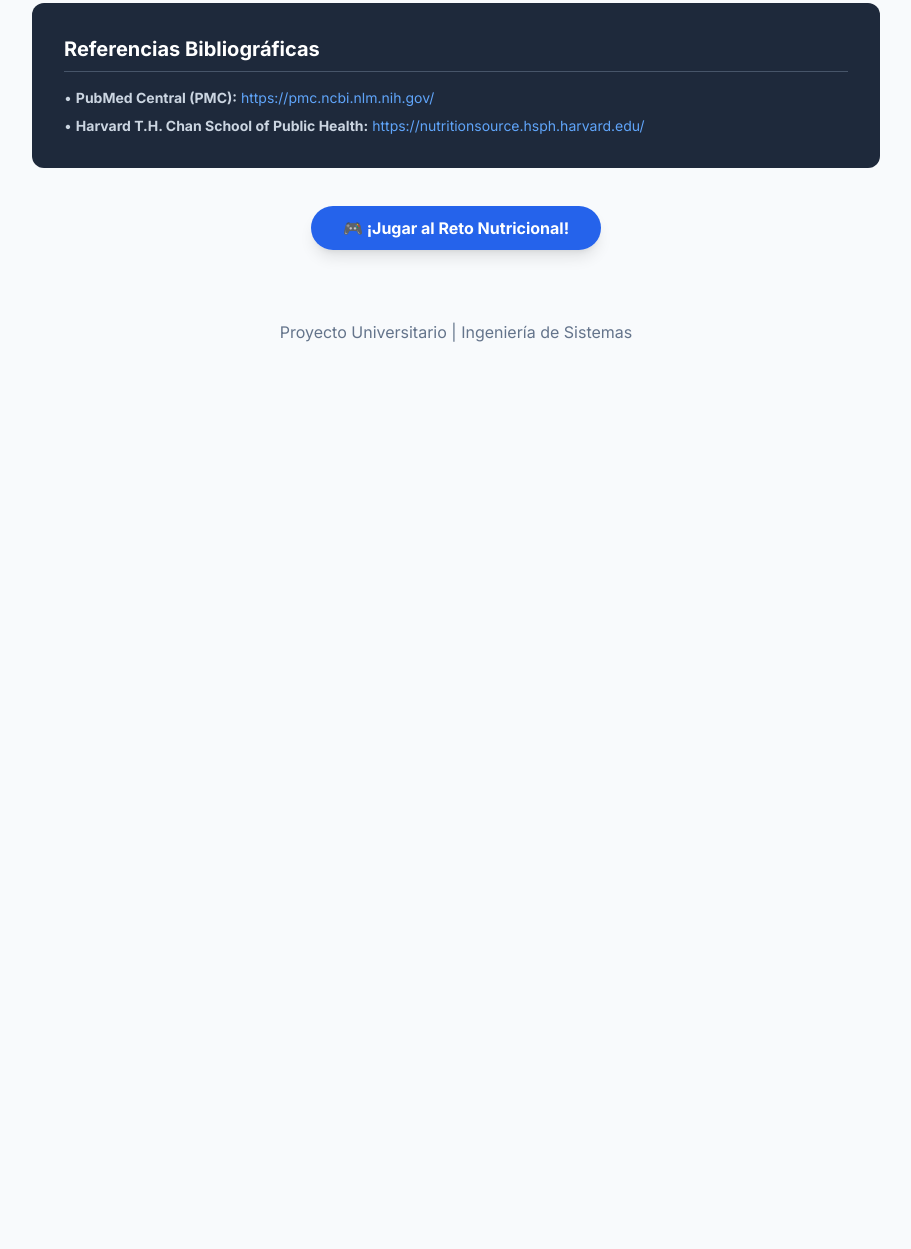
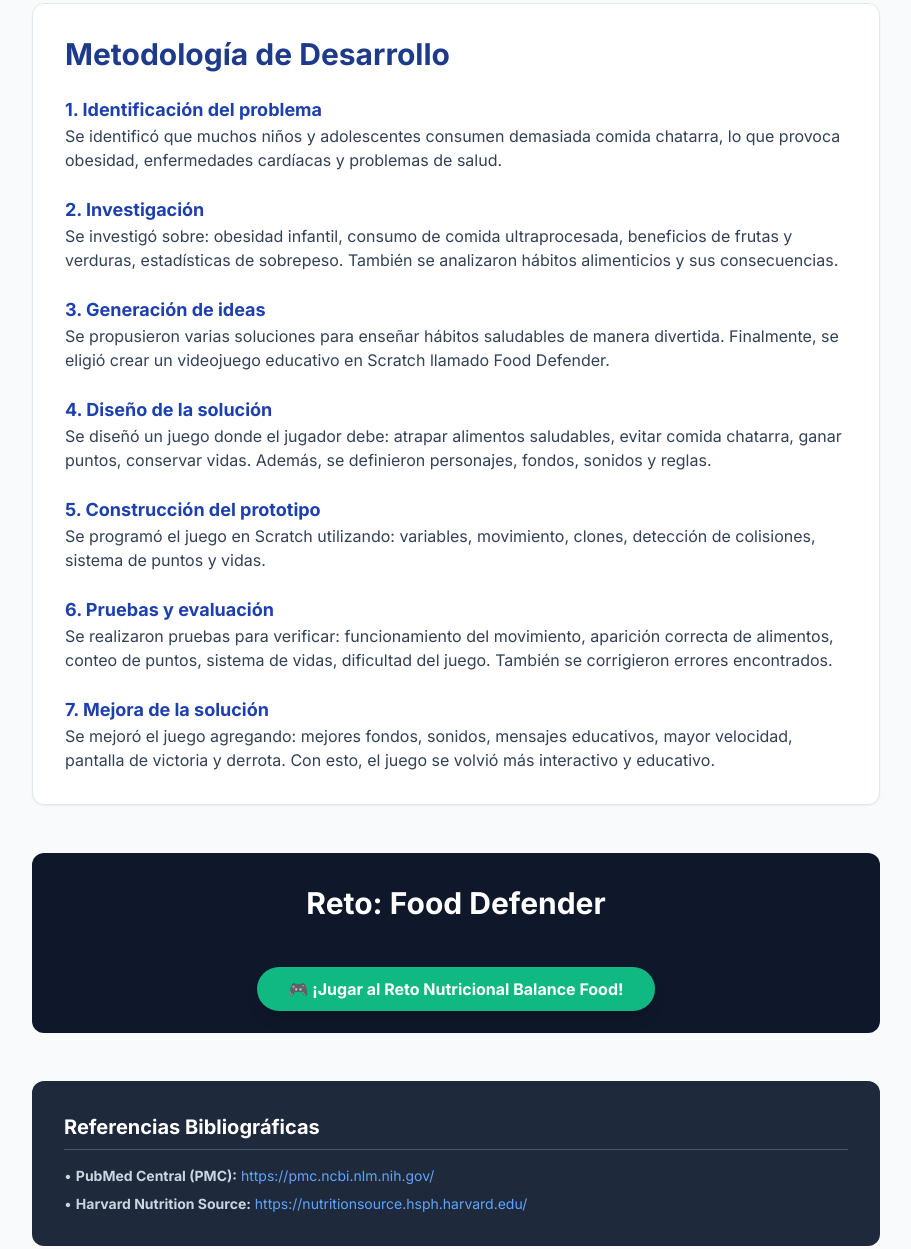
Before and after one commit to juanpablolatorre/web, a plain HTML site: page index.html in a window 1280 px wide. Shown: the part 1852-3101 px from the top of the page, without its empty margins (184-1095 px from the left). Before the commit the page ends 2228 px from the top, so only its background shows below. Drawn offline with nearby package versions, Linux system fonts and the light colour scheme.

Commit message:
index.html

```diff
--- a/index.html
+++ b/index.html
@@ -31,26 +31,43 @@
         <section class="bg-white p-8 rounded-xl shadow-sm border border-slate-200">
             <h2 class="text-2xl font-bold mb-4 text-red-700">3. La Crisis de la Obesidad</h2>
             <p class="leading-relaxed mb-6">En 2026, el 43% de los adultos tiene sobrepeso y el 16% obesidad. En jóvenes, cerca del 20% de los niños entre 5 y 19 años están afectados, con más de 160 millones de jóvenes en el mundo viviendo con obesidad. El consumo de ultraprocesados ha generado que el 60% de los niños con sobrepeso presenten al menos un factor de riesgo cardiovascular. La obesidad infantil crece más rápido que la desnutrición, exigiendo un cambio hacia alimentos naturales y actividad física.</p>
-            <img src="WhatsApp Image 2026-05-26 at 8.16.55 PM.jpeg" alt="Estadísticas de obesidad y salud alimentaria 2026" class="max-w-lg mx-auto rounded-lg shadow-md border border-slate-100">
+            <img src="WhatsApp Image 2026-05-26 at 8.16.55 PM.jpeg" alt="Estadísticas de obesidad 2026" class="max-w-lg mx-auto rounded-lg shadow-md border border-slate-100">
+        </section>
+
+        <section class="bg-white p-8 rounded-xl shadow-sm border border-slate-200">
+            <h2 class="text-3xl font-bold mb-6 text-blue-900">Metodología de Desarrollo</h2>
+            <div class="space-y-6 text-slate-700">
+                <div><h3 class="font-bold text-lg text-blue-800">1. Identificación del problema</h3><p>Se identificó que muchos niños y adolescentes consumen demasiada comida chatarra, lo que provoca obesidad, enfermedades cardíacas y problemas de salud.</p></div>
+                <div><h3 class="font-bold text-lg text-blue-800">2. Investigación</h3><p>Se investigó sobre: obesidad infantil, consumo de comida ultraprocesada, beneficios de frutas y verduras, estadísticas de sobrepeso. También se analizaron hábitos alimenticios y sus consecuencias.</p></div>
+                <div><h3 class="font-bold text-lg text-blue-800">3. Generación de ideas</h3><p>Se propusieron varias soluciones para enseñar hábitos saludables de manera divertida. Finalmente, se eligió crear un videojuego educativo en Scratch llamado Food Defender.</p></div>
+                <div><h3 class="font-bold text-lg text-blue-800">4. Diseño de la solución</h3><p>Se diseñó un juego donde el jugador debe: atrapar alimentos saludables, evitar comida chatarra, ganar puntos, conservar vidas. Además, se definieron personajes, fondos, sonidos y reglas.</p></div>
+                <div><h3 class="font-bold text-lg text-blue-800">5. Construcción del prototipo</h3><p>Se programó el juego en Scratch utilizando: variables, movimiento, clones, detección de colisiones, sistema de puntos y vidas.</p></div>
+                <div><h3 class="font-bold text-lg text-blue-800">6. Pruebas y evaluación</h3><p>Se realizaron pruebas para verificar: funcionamiento del movimiento, aparición correcta de alimentos, conteo de puntos, sistema de vidas, dificultad del juego. También se corrigieron errores encontrados.</p></div>
+                <div><h3 class="font-bold text-lg text-blue-800">7. Mejora de la solución</h3><p>Se mejoró el juego agregando: mejores fondos, sonidos, mensajes educativos, mayor velocidad, pantalla de victoria y derrota. Con esto, el juego se volvió más interactivo y educativo.</p></div>
+            </div>
+        </section>
+
+        <section id="juego-section" class="bg-slate-900 p-8 rounded-xl text-center text-white">
+            <h2 class="text-3xl font-bold mb-6">Reto: Food Defender</h2>
+            <div id="gameContainer" class="flex justify-center">            </div>
+            <div class="mt-8">
+            <a href="juego.html" class="bg-emerald-500 hover:bg-emerald-600 text-white font-bold py-3 px-8 rounded-full shadow-lg transition duration-300">
+                🎮 ¡Jugar al Reto Nutricional Balance Food!
+            </a>
+        </div>
         </section>
 
         <section class="bg-slate-800 text-white p-8 rounded-xl">
             <h3 class="text-xl font-bold mb-4 border-b border-slate-600 pb-2">Referencias Bibliográficas</h3>
             <ul class="space-y-2 text-sm text-slate-300">
-                <li>• <strong>PubMed Central (PMC):</strong> <a href="https://pmc.ncbi.nlm.nih.gov/" class="text-blue-400 hover:underline">https://pmc.ncbi.nlm.nih.gov/</a></li>
-                <li>• <strong>Harvard T.H. Chan School of Public Health:</strong> <a href="https://nutritionsource.hsph.harvard.edu/" class="text-blue-400 hover:underline">https://nutritionsource.hsph.harvard.edu/</a></li>
+                <li>• <strong>PubMed Central (PMC):</strong> <a href="https://pmc.ncbi.nlm.nih.gov/" class="text-blue-400">https://pmc.ncbi.nlm.nih.gov/</a></li>
+                <li>• <strong>Harvard Nutrition Source:</strong> <a href="https://nutritionsource.hsph.harvard.edu/" class="text-blue-400">https://nutritionsource.hsph.harvard.edu/</a></li>
             </ul>
         </section>
-        <div class="text-center my-8">
-    <a href="juego.html" class="bg-blue-600 hover:bg-blue-700 text-white font-bold py-3 px-8 rounded-full shadow-lg transition duration-300">
-        🎮 ¡Jugar al Reto Nutricional!
-    </a>
-</div>
-
     </main>
 
     <footer class="text-center py-8 text-slate-500">
-        <p>Proyecto Universitario | Ingeniería de Sistemas</p>
+        <p> Universidad del Quindio | Introduccion a La Ingeniería de Sistemas y Computacion.</p>
     </footer>
 </body>
 </html>
```
